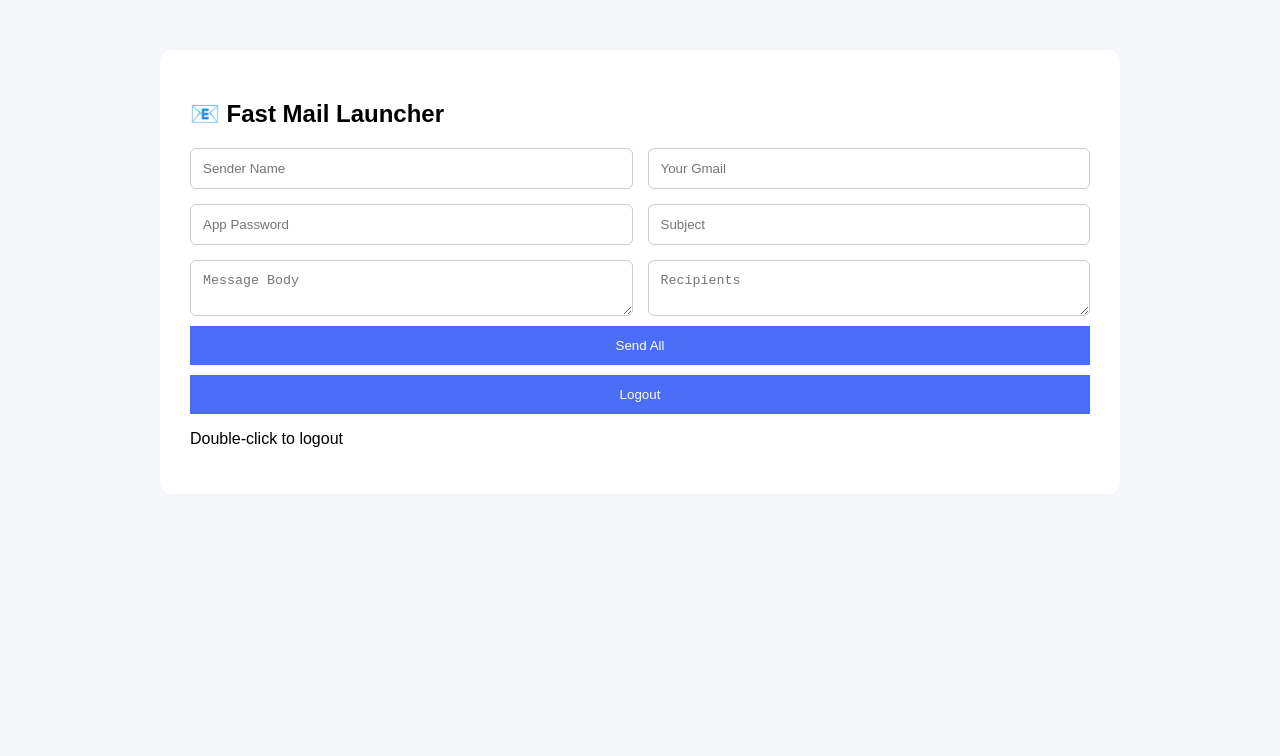
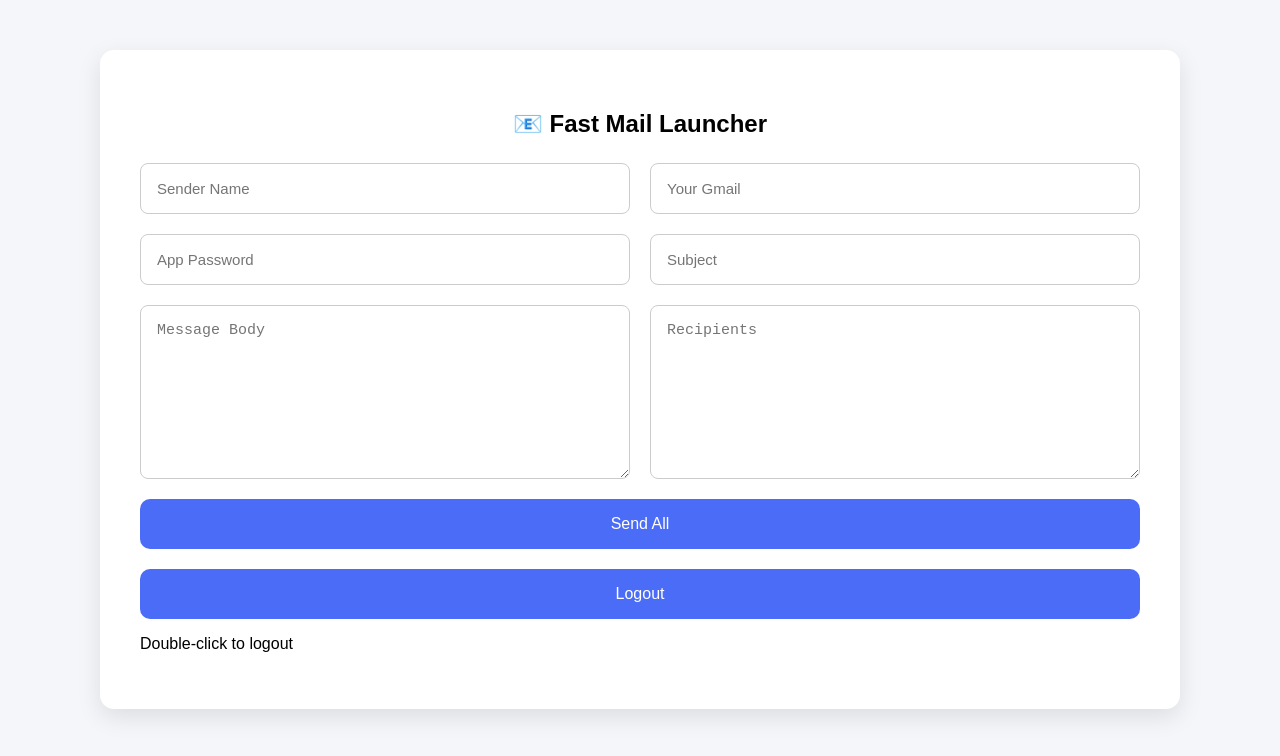
Before and after one commit to yatendra-debug/NEW_file_-_YATENDRA_882, a website: page public/index.html in a window 1280 px wide. Drawn offline with Linux system fonts and the light colour scheme; sample sign-in values are in the browser's storage.

Commit message:
Update style.css

```diff
--- a/public/style.css
+++ b/public/style.css
@@ -4,30 +4,50 @@
 }
 
 .container {
-  max-width: 900px;
+  max-width: 1000px;
   margin: 50px auto;
   background: white;
-  padding: 30px;
-  border-radius: 12px;
+  padding: 40px;
+  border-radius: 14px;
+  box-shadow: 0 8px 25px rgba(0,0,0,0.1);
+}
+
+h2 {
+  text-align: center;
+  margin-bottom: 25px;
 }
 
 .grid {
   display: grid;
   grid-template-columns: 1fr 1fr;
-  gap: 15px;
+  gap: 20px;
 }
 
 input, textarea {
-  padding: 12px;
+  padding: 16px;
   border: 1px solid #ccc;
-  border-radius: 6px;
+  border-radius: 8px;
+  font-size: 15px;
+}
+
+textarea {
+  height: 140px;
 }
 
 button {
-  margin-top: 10px;
-  padding: 12px;
+  margin-top: 20px;
+  padding: 16px;
   width: 100%;
   background: #4a6cf7;
   color: white;
   border: none;
+  border-radius: 10px;
+  font-size: 16px;
+  cursor: pointer;
+  transition: 0.2s;
 }
+
+button:disabled {
+  background: gray;
+  cursor: not-allowed;
+}
```
